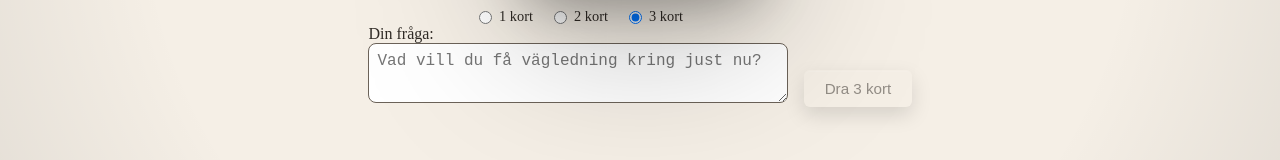
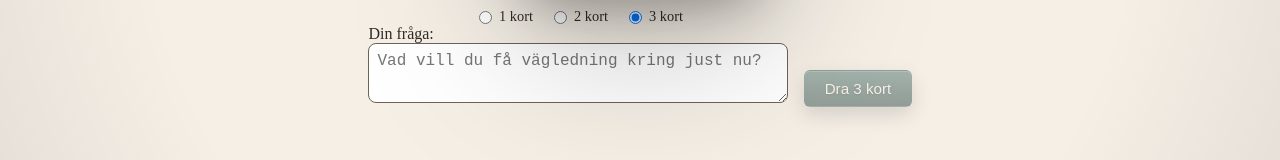
Before and after one commit to Hilden202/tarot-app, a SvelteKit app: page / in a window 1280 px wide. Shown: the part 508-668 px from the top of the page. Built offline with nearby package versions, Linux system fonts and the light colour scheme.

Commit message:
global theme system with layout toggle + unified button styling

```diff
--- a/src/routes/+layout.svelte
+++ b/src/routes/+layout.svelte
@@ -49,6 +49,11 @@
 		--surface-color: #ffffff;
 		--card-border: rgba(0, 0, 0, 0.08);
 
+		--accent-light: #4f7570;
+		--accent-dark: #2f4b48;
+		--accent-text: #f5efe6;
+		--accent-text-shadow: 0 1px 2px rgba(0, 0, 0, 0.4);
+
 		background: var(--bg-color);
 		color: var(--text-color);
 	}
@@ -61,8 +66,12 @@
 		--surface-color: rgba(255, 255, 255, 0.06);
 		--card-border: rgba(255, 255, 255, 0.08);
 
+		--accent-light: #d8bb73;
+		--accent-dark: #a88d4e;
+		--accent-text: #121a1b;
+		--accent-text-shadow: 0 1px 2px rgba(255, 255, 255, 0.25);
+
 		background: radial-gradient(circle at top center, #1c2626 0%, #121a1b 60%, #0e1415 100%);
-
 		color: var(--text-color);
 	}
 
```
